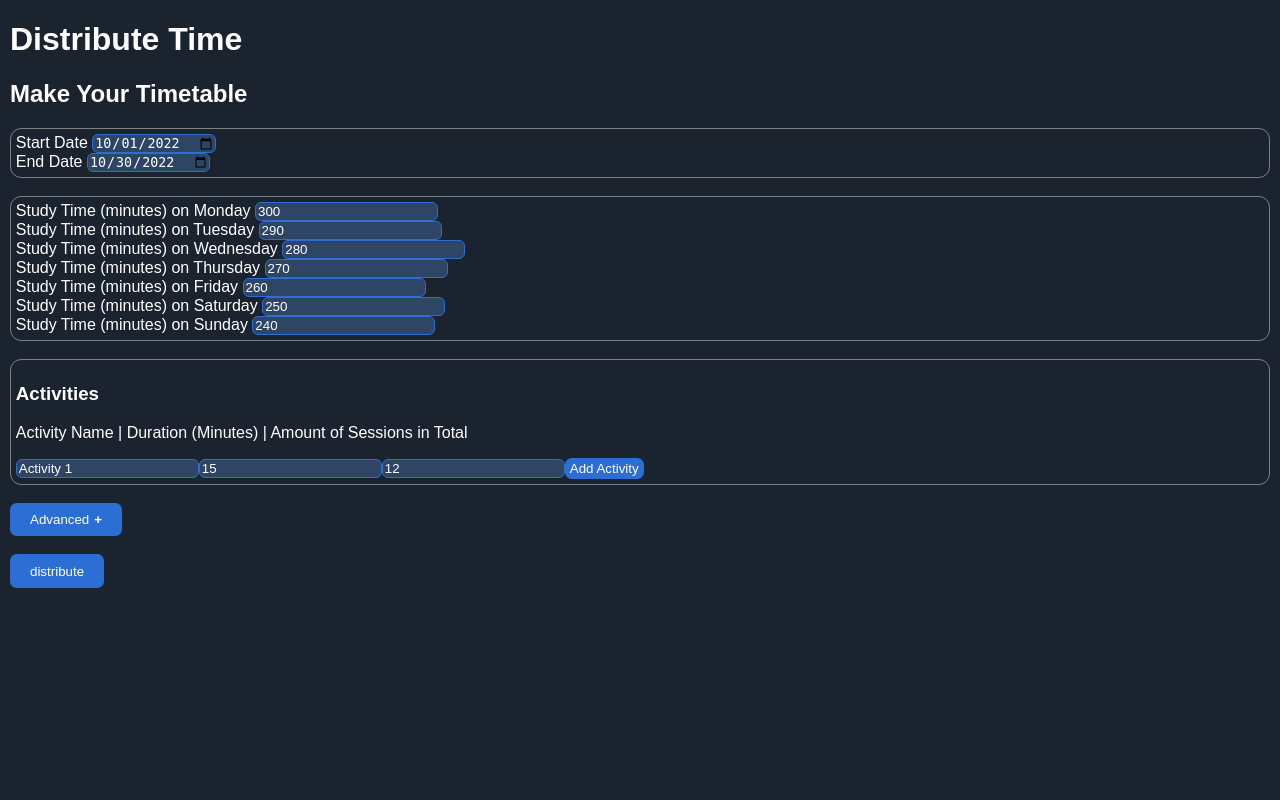
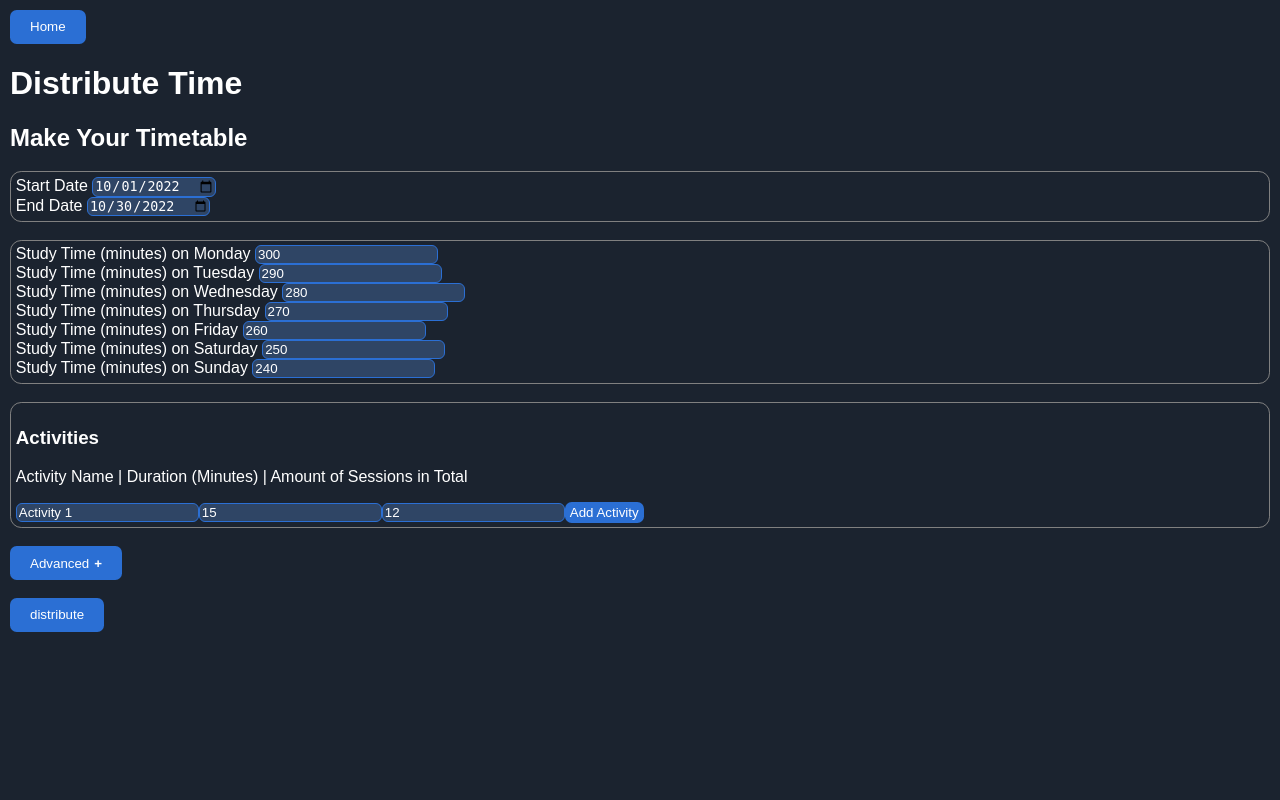
Before and after one commit to VulcanWM/distribute-time, a Flask app: page /distribute in a window 1280 px wide. Run offline with Flask 2, Linux system fonts and the light colour scheme.

Commit message:
final commit before release

```diff
--- a/templates/distribute.html
+++ b/templates/distribute.html
@@ -19,6 +19,9 @@
   </head>
   <body>
     <div class="content">
+      <button>
+        <a class="link" href="/">Home</a>
+      </button>
       {% if error != False and error != "" and error != None %}
         <p>{{erorr}}</p>
       {% endif %}
--- a/templates/index.html
+++ b/templates/index.html
@@ -28,7 +28,7 @@
         <li><strong>Automatic Timetable Generating</strong> - Just input what activities you need to do, how long they are, and how long you study on each day, and you get a timetable generated!</li>
         <li><strong>Customisability</strong> - If you aren't free on a day or a range of days, you can input those days and the program will generate your timetable based on that!</li>
         <li><strong>Unlimited Generations</strong> - Want to generate 5 timetables? Or 100? You can generate as many as you want!</li>
-        <li><strong>Drag and Drop Activities</strong> - If you want to swap 2 activies around, just drag and drop them!</li>
+        <li><strong>Drag and Drop Activities</strong> - If you want to swap 2 activities around, just drag and drop them!</li>
         <li><strong>Export timetable</strong> - You can export your timetable as a text file!</li>
       </ul>
       <p>Made by <a href="https://replit.com/@VulcanWM">VulcanWM</a></p>
```
Also changed, not shown: README.md.
